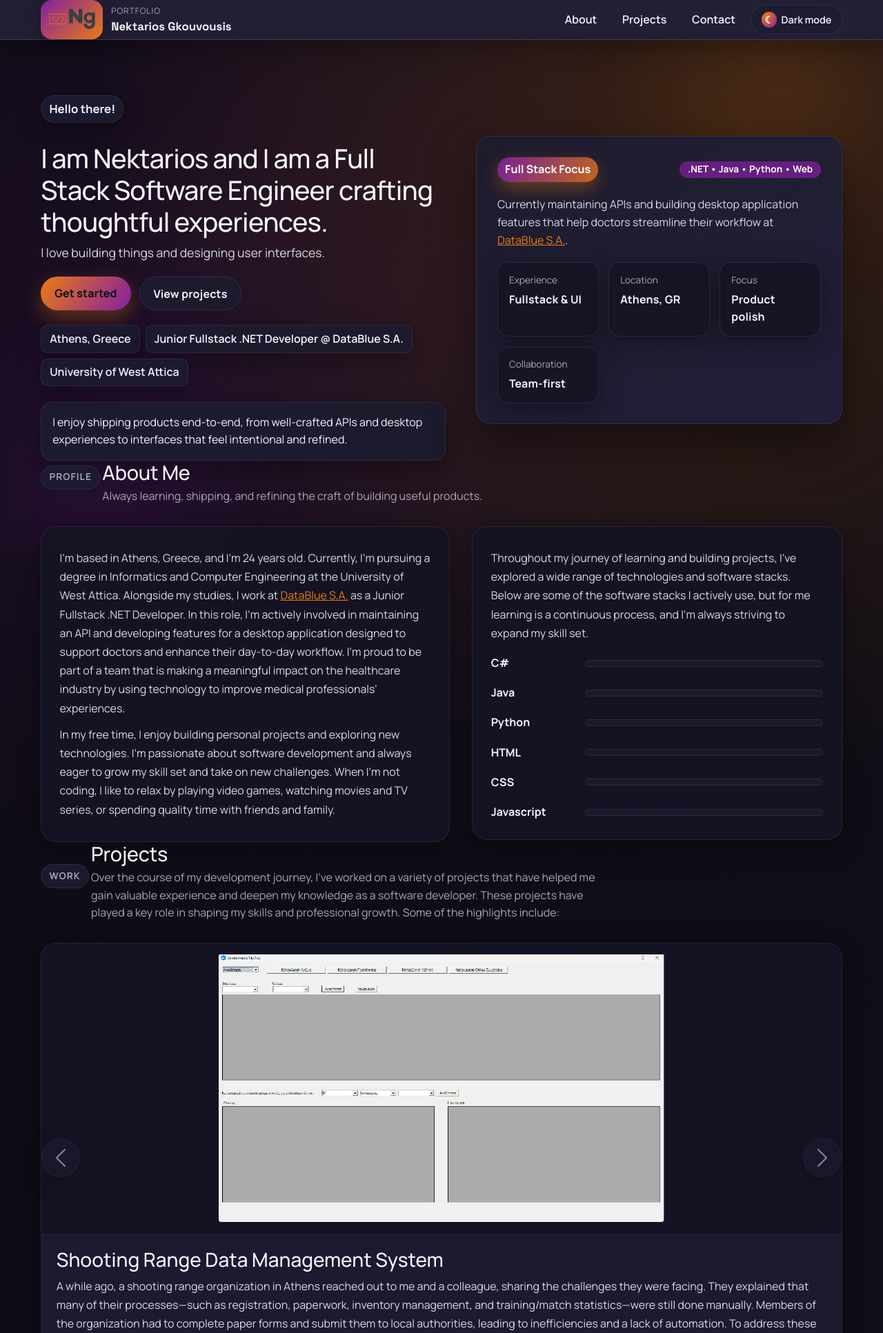
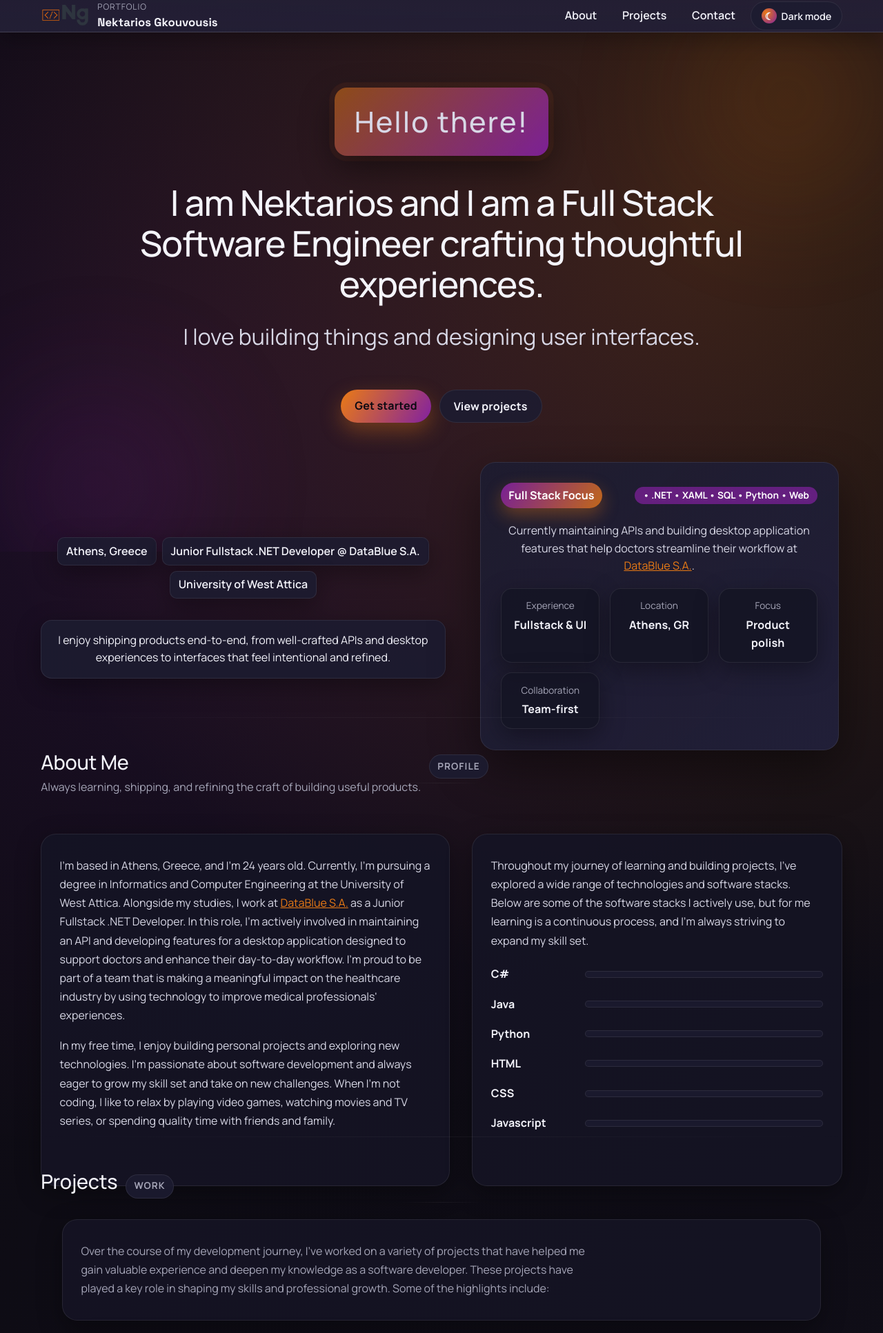
Before and after one commit to Gouvo7/Personal_Web_Page, a PHP site: page / in a window 1280 px wide. Shown: the top 1933 px of the page at 69% size. Run offline with PHP 8.4, Linux system fonts and the light colour scheme.

Commit message:
added better UI design, animations and centralized content. Fixed text and wrongly used components

```diff
--- a/index.html
+++ b/index.html
@@ -75,17 +75,19 @@
 
     <main>
       <section class="hero container-xl">
-        <div class="hero-grid">
-          <div class="hero-copy" data-animate>
-            <div class="pill pill-soft hero-greeting">Hello there!</div>
-            <h1>
+        <div class="hero-stage">
+          <div class="hero-greeting">
+            <span>Hello there!</span>
+          </div>
+          <div class="hero-headline">
+            <h1 class="hero-title hero-drop">
               I am Nektarios and I am a Full Stack Software Engineer crafting
               thoughtful experiences.
             </h1>
-            <p class="lede">
+            <p class="lede hero-drop hero-drop-delay">
               I love building things and designing user interfaces.
             </p>
-            <div class="cta-row">
+            <div class="cta-row hero-cta hero-drop hero-drop-cta">
               <a class="btn btn-accent" href="#about" data-scroll>
                 Get started
               </a>
@@ -93,12 +95,15 @@
                 View projects
               </a>
             </div>
-            <div class="chip-row">
+          </div>
+          <div class="hero-grid">
+            <div class="hero-copy hero-left">
+              <div class="chip-row stagger">
                 <span class="chip">Athens, Greece</span>
                 <span class="chip">Junior Fullstack .NET Developer @ DataBlue S.A.</span>
                 <span class="chip">University of West Attica</span>
               </div>
-            <div class="note-card" data-animate>
+              <div class="note-card stagger">
                 <p>
                   I enjoy shipping products end-to-end, from well-crafted APIs and
                   desktop experiences to interfaces that feel intentional and
@@ -106,10 +111,10 @@
                 </p>
               </div>
             </div>
-          <div class="hero-panel" data-animate>
+            <div class="hero-panel hero-right">
             <div class="panel-header">
               <span class="pill pill-glow">Full Stack Focus</span>
-              <span class="badge">.NET • Java • Python • Web</span>
+              <span class="badge">• .NET • XAML • SQL • Python • Web</span>
             </div>
             <div class="panel-body">
               <p>
@@ -140,10 +145,11 @@
             </div>
           </div>
         </div>
+        </div>
       </section>
 
-      <section id="about" class="section container-xl">
-        <div class="section-head" data-animate>
+      <section id="about" class="section container-xl section-rise">
+        <div class="section-head rise-block" data-animate>
           <p class="eyebrow pill pill-soft">Profile</p>
           <div>
             <h2>About Me</h2>
@@ -220,11 +226,14 @@
         </div>
       </section>
 
-      <section id="projects" class="section container-xl">
-        <div class="section-head" data-animate>
+      <section id="projects" class="section container-xl section-rise">
+        <div class="section-head rise-block" data-animate>
           <p class="eyebrow pill pill-soft">Work</p>
           <div>
             <h2>Projects</h2>
+          </div>
+        </div>
+        <article class="panel" data-animate>
           <p class="section-lede">
             Over the course of my development journey, I've worked on a
             variety of projects that have helped me gain valuable experience
@@ -232,9 +241,8 @@
             have played a key role in shaping my skills and professional
             growth. Some of the highlights include:
           </p>
-          </div>
-        </div>
-        <div class="panel carousel-panel" data-animate>
+        </article>
+        <div class="panel carousel-panel rise-block" data-animate>
           <div id="projectCarousel" class="carousel slide">
             <div class="carousel-inner">
               <div class="carousel-item active">
@@ -446,25 +454,26 @@
             </div>
           </div>
         </div>
-        <div class="panel note-panel" data-animate>
+        <div class="panel note-panel rise-block" data-animate>
           <p>You can find more details about these and other personal projects at my Github page.</p>
         </div>
       </section>
 
-      <section id="contact" class="section container-xl">
-        <div class="section-head" data-animate>
+      <section id="contact" class="section container-xl section-rise">
+        <div class="section-head rise-block" data-animate>
           <p class="eyebrow pill pill-soft">Connect</p>
           <div>
             <h2>Contact</h2>
+
+          </div>
+        </div>
+        <div class="card-grid two-col">
+          <article class="panel contact-email rise-block" data-animate>
             <p class="section-lede">
               If you want to reach out to me, feel free to send me an e-mail or
               contact me via social media. I'm always open about new
               opportunities and adventures!
             </p>
-          </div>
-        </div>
-        <div class="card-grid two-col">
-          <article class="panel" data-animate>
             <h3>E-mail: gouvousisnektarios@gmail.com</h3>
             <p>
               If you want to download my resume, click the link below.
@@ -477,7 +486,7 @@
               Download my resume
             </a>
           </article>
-          <article class="panel social-panel" data-animate>
+          <article class="panel social-panel rise-block" data-animate>
             <p>Connect on my social channels.</p>
             <div class="social-links">
               <a href="https://github.com/Gouvo7" target="_blank">
--- a/navbar.css
+++ b/navbar.css
@@ -28,12 +28,10 @@
 }
 
 .brand-logo {
-  background: linear-gradient(135deg, var(--purple-500), var(--orange-500));
-  padding: 10px;
+  padding: 0;
   border-radius: var(--radius-md);
   display: grid;
   place-items: center;
-  box-shadow: 0 8px 24px rgba(0, 0, 0, 0.25);
   cursor: pointer;
 }
 
@@ -41,6 +39,14 @@
   width: 70px;
   height: auto;
   display: block;
+}
+
+[data-theme="dark"] .brand-logo img {
+  filter: contrast(1.2) brightness(1.08);
+}
+
+[data-theme="light"] .brand-logo img {
+  filter: none;
 }
 
 .brand-meta .eyebrow {
--- a/style.css
+++ b/style.css
@@ -55,6 +55,7 @@ body {
     linear-gradient(120deg, var(--bg), var(--bg-2));
   color: var(--text-body);
   line-height: 1.6;
+  overflow-x: hidden;
 }
 
 a {
@@ -112,11 +113,46 @@ main {
 }
 
 section {
-  margin: 88px 0;
+  margin: 110px 0;
+  padding-top: 12px;
+  padding-bottom: 12px;
+  position: relative;
+  scroll-margin-top: 110px;
+}
+
+main > section:not(.hero) {
+  opacity: 0;
+  visibility: hidden;
+  animation: showStageContent 0s linear 2.6s forwards;
+}
+
+.section:not(.hero)::before {
+  content: "";
+  position: absolute;
+  top: -48px;
+  left: 0;
+  right: 0;
+  height: 1px;
+  background: linear-gradient(90deg, transparent, color-mix(in srgb, var(--border-color) 60%, transparent), transparent);
+}
+
+section::after {
+  content: "";
+  position: absolute;
+  left: 50%;
+  width: 120px;
+  height: 1px;
+  bottom: -48px;
+  transform: translateX(-50%);
+  background: linear-gradient(90deg, transparent, color-mix(in srgb, var(--border-color) 70%, transparent), transparent);
 }
 
 .hero {
   margin-top: 32px;
+  display: flex;
+  flex-direction: column;
+  align-items: center;
+  justify-content: center;
 }
 
 .hero-grid {
@@ -124,6 +160,27 @@ section {
   grid-template-columns: repeat(auto-fit, minmax(340px, 1fr));
   gap: 2.8rem;
   align-items: start;
+  justify-items: center;
+  width: 100%;
+  position: relative;
+  opacity: 0;
+  visibility: hidden;
+  animation: showStageContent 0s linear 1.9s forwards;
+}
+
+.hero-stage {
+  display: grid;
+  gap: 1.8rem;
+  justify-items: center;
+  text-align: center;
+  width: 100%;
+}
+.hero-headline {
+  display: grid;
+  gap: 0.65rem;
+  justify-items: center;
+  max-width: 940px;
+  margin: 0 auto;
 }
 
 @media (min-width: 1100px) {
@@ -133,25 +190,70 @@ section {
   }
 }
 
-.hero-copy h1 {
-  font-size: clamp(2.2rem, 3vw, 3.25rem);
-  margin: 0.6rem 0 0.4rem;
+.hero-title {
+  font-size: clamp(2.4rem, 4vw, 3.6rem);
+  margin: 0.6rem 0 0.35rem;
   color: var(--text-strong);
   letter-spacing: -0.02em;
+  text-align: center;
+  line-height: 1.15;
 }
 
 .lede {
-  font-size: 1.1rem;
+  font-size: 2rem;
   color: var(--text-body);
-  margin-bottom: 1.15rem;
+  margin: 0.4rem auto 1.15rem;
+  text-align: center;
+  max-width: 780px;
+}
+
+.hero-cta {
+  margin-top: 0.25rem;
+  opacity: 0;
+  transform: translateY(-40px);
 }
 
 .hero-greeting {
-  align-self: center;
-  padding: 0.65rem 1.35rem;
-  font-size: 1.05rem;
-  box-shadow: var(--shadow-sm);
-  margin-bottom: 1.2rem;
+  display: inline-flex;
+  align-items: center;
+  justify-content: center;
+  padding: 1rem 1.8rem;
+  font-size: clamp(2.6rem, 3vw, 2.2rem);
+  font-weight: 500;
+  letter-spacing: 0.05em;
+  color: white var(--text-strong);
+  background: linear-gradient(135deg, rgba(234, 124, 21, 0.523), rgba(130, 33, 160, 0.92));
+  border-radius: 18px;
+  box-shadow: 0 18px 50px rgba(0, 0, 0, 0.45), 0 0 0 8px rgba(234, 123, 21, 0.08);
+  border: none;
+  opacity: 0;
+  transform: translateY(-60px);
+  animation: helloDrop 0.95s cubic-bezier(0.22, 1.02, 0.36, 1) forwards,
+    helloGlow 3s ease-in-out 1s infinite alternate;
+}
+
+.hero-drop {
+  opacity: 0;
+  transform: translateY(-50px);
+  animation: heroDrop 0.95s cubic-bezier(0.22, 1.02, 0.36, 1) 0.8s forwards;
+}
+
+.hero-drop-delay {
+  animation-delay: 1s;
+}
+
+.hero-drop-cta {
+  animation-delay: 1.25s;
+}
+
+.hero-copy {
+  display: flex;
+  flex-direction: column;
+  align-items: center;
+  text-align: center;
+  gap: 0.5rem;
+  max-width: 880px;
+  margin: 0 auto;
 }
 
 .note-card {
@@ -168,6 +270,12 @@ section {
   margin: 0;
 }
 
+.section-rise .rise-block {
+  opacity: 0;
+  transform: translateY(70px);
+  animation: riseIn 0.9s ease-out 2.6s forwards;
+}
+
 .hero-panel {
   background: linear-gradient(135deg, color-mix(in srgb, var(--surface-2) 90%, transparent), var(--surface-3));
   border-radius: var(--radius-lg);
@@ -176,6 +284,66 @@ section {
   box-shadow: var(--shadow-lg);
   margin-top: 0.4rem;
   align-self: center;
+  justify-self: center;
+  width: 100%;
+  max-width: 520px;
+}
+
+.hero-left,
+.hero-right {
+  opacity: 0;
+  visibility: hidden;
+  animation-fill-mode: forwards;
+}
+
+.hero-left {
+  transform: translate(-100vw, 50px);
+  animation: heroFromLeft 1s ease-out 2s forwards;
+}
+
+.hero-right {
+  transform: translate(100vw, 50px);
+  animation: heroFromRight 1s ease-out 2.1s forwards;
+}
+
+.hero-left .stagger {
+  opacity: 0;
+  transform: translateY(50px);
+  animation: fadeUp 0.75s ease-out forwards;
+}
+
+.hero-title.stagger {
+  animation-delay: 1.2s;
+}
+
+.hero-left .lede.stagger {
+  animation-delay: 1.35s;
+}
+
+.hero-left .cta-row.stagger {
+  animation-delay: 2.2s;
+}
+
+.hero-left .chip-row.stagger {
+  animation-delay: 2.35s;
+}
+
+.hero-left .note-card.stagger {
+  animation-delay: 2.5s;
+}
+
+.card-grid.two-col > :first-child {
+  opacity: 0;
+  visibility: hidden;
+  transform: translate(-100vw, 50px);
+  animation: heroFromLeft 1s ease-out 2.4s forwards;
+}
+
+.card-grid.two-col > :last-child {
+  opacity: 0;
+  visibility: hidden;
+  transform: translate(100vw, 50px);
+  animation: heroFromRight 1s ease-out 2.55s forwards;
 }
 
 .panel-header {
@@ -236,6 +404,8 @@ section {
   flex-wrap: wrap;
   gap: 0.75rem;
   margin: 1.35rem 0;
+  justify-content: center;
+  opacity: 0;
 }
 
 .btn {
@@ -278,6 +448,12 @@ section {
   flex-wrap: wrap;
   gap: 0.5rem;
   margin-top: 0.75rem;
+  justify-content: center;
+  opacity: 0;
+}
+
+.note-card.stagger {
+  opacity: 0;
 }
 
 .chip {
@@ -312,10 +488,10 @@ section {
 }
 
 .section-head {
-  display: grid;
-  gap: 0.2rem;
-  grid-template-columns: auto 1fr;
-  align-items: center;
+  display: flex;
+  align-items: baseline;
+  gap: 0.75rem;
+  flex-wrap: wrap;
   margin-bottom: 1.9rem;
 }
 
@@ -336,6 +512,22 @@ section {
   max-width: 760px;
 }
 
+.section-head > p.eyebrow {
+  order: 2;
+  margin: 0;
+}
+
+.section-head > div {
+  order: 1;
+  display: flex;
+  flex-direction: column;
+  gap: 0.1rem;
+}
+
+.section-head > div h2 {
+  line-height: 1.2;
+}
+
 .section .eyebrow {
   font-size: 0.85rem;
   letter-spacing: 0.08em;
@@ -350,7 +542,11 @@ section {
 
 .card-grid.two-col {
   grid-template-columns: repeat(auto-fit, minmax(320px, 1fr));
-  align-items: start;
+  align-items: stretch;
+}
+
+.card-grid.two-col > * {
+  height: 100%;
 }
 
 @media (min-width: 1100px) {
@@ -367,6 +563,10 @@ section {
   color: var(--text-body);
   box-shadow: var(--shadow-sm);
   line-height: 1.7;
+  display: flex;
+  flex-direction: column;
+  max-width: 1100px;
+  margin: 24px auto;
 }
 
 .panel h3 {
@@ -454,6 +663,10 @@ section {
   position: relative;
 }
 
+.carousel-inner {
+  padding-bottom: 86px;
+}
+
 .carousel-item img {
   width: 100%;
   max-height: 420px;
@@ -479,13 +693,23 @@ section {
 
 .carousel-control-prev,
 .carousel-control-next {
+  position: absolute;
+  top: 100%;
+  transform: translateY(14px);
   width: 56px;
   height: 56px;
-  top: 42%;
   border-radius: 50%;
   background: color-mix(in srgb, var(--surface-3) 92%, transparent);
   border: 1px solid var(--border-color);
   box-shadow: var(--shadow-sm);
+}
+
+.carousel-control-prev {
+  left: calc(50% - 70px);
+}
+
+.carousel-control-next {
+  left: calc(50% + 14px);
 }
 
 .carousel-control-prev:hover,
```
Also changed, not shown: other parts of style.css (+104 -1 lines). Lines whose indentation alone changed are shown as unchanged.
